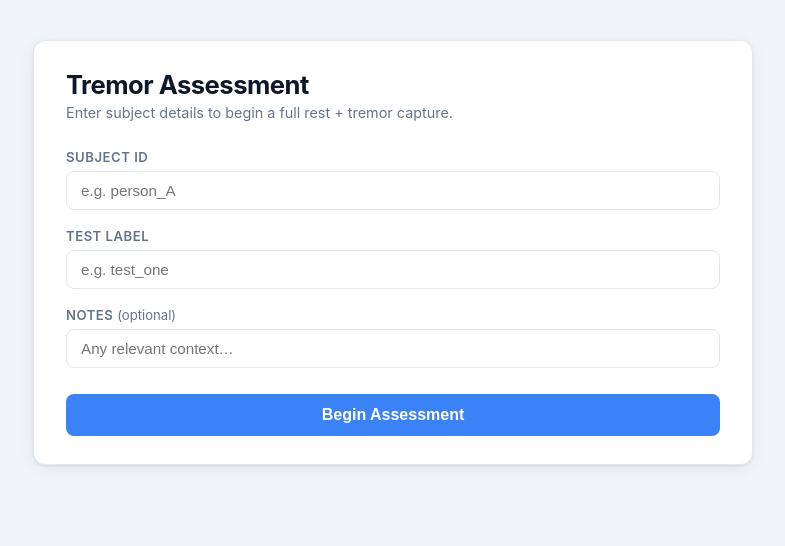
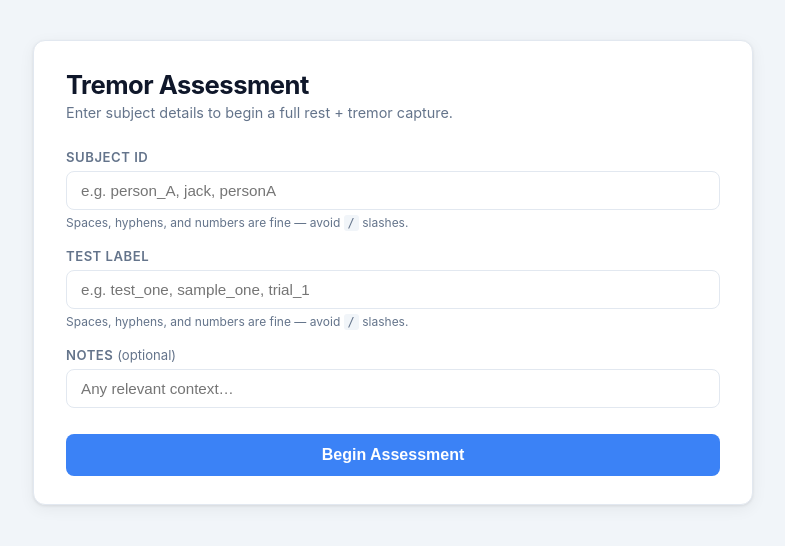
Before and after one commit to aqn96/pd-glove, a Flask app: page / in a window 1280 px wide. Shown: the part 56-602 px from the top of the page, without its empty margins (247-1032 px from the left). Run offline with Flask 3, Linux system fonts and the light colour scheme.

Commit message:
Add field hints warning against slash in subject ID and test label
Co-Authored-By: Claude Sonnet 4.6 <noreply@anthropic.com>

```diff
--- a/templates/index.html
+++ b/templates/index.html
@@ -94,6 +94,8 @@
     outline: none;
   }
   .form-group input:focus { border-color: var(--blue); box-shadow: 0 0 0 3px rgba(59,130,246,.12); }
+  .field-hint { font-size: .75rem; color: var(--muted); margin-top: 5px; }
+  .field-hint code { font-family: "SF Mono", "Fira Code", monospace; background: var(--bg); padding: 1px 4px; border-radius: 3px; }
 
   .btn-primary {
     width: 100%;
@@ -381,11 +383,13 @@
       <form id="form-assess" onsubmit="startAssessment(event)">
         <div class="form-group">
           <label>Subject ID</label>
-          <input name="person_id" placeholder="e.g. person_A" required autocomplete="off" spellcheck="false">
+          <input name="person_id" placeholder="e.g. person_A, jack, personA" required autocomplete="off" spellcheck="false">
+          <div class="field-hint">Spaces, hyphens, and numbers are fine — avoid <code>/</code> slashes.</div>
         </div>
         <div class="form-group">
           <label>Test Label</label>
-          <input name="test_name" placeholder="e.g. test_one" required autocomplete="off" spellcheck="false">
+          <input name="test_name" placeholder="e.g. test_one, sample_one, trial_1" required autocomplete="off" spellcheck="false">
+          <div class="field-hint">Spaces, hyphens, and numbers are fine — avoid <code>/</code> slashes.</div>
         </div>
         <div class="form-group">
           <label>Notes <span style="font-weight:400;text-transform:none;letter-spacing:0">(optional)</span></label>
```
